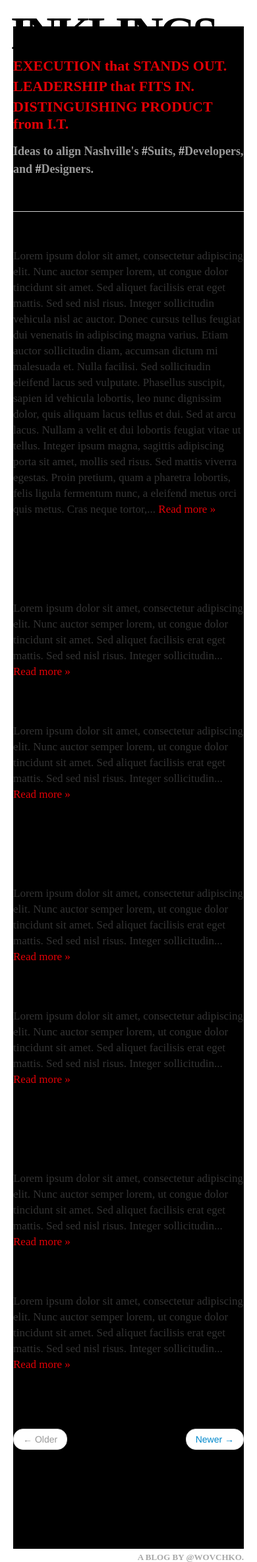
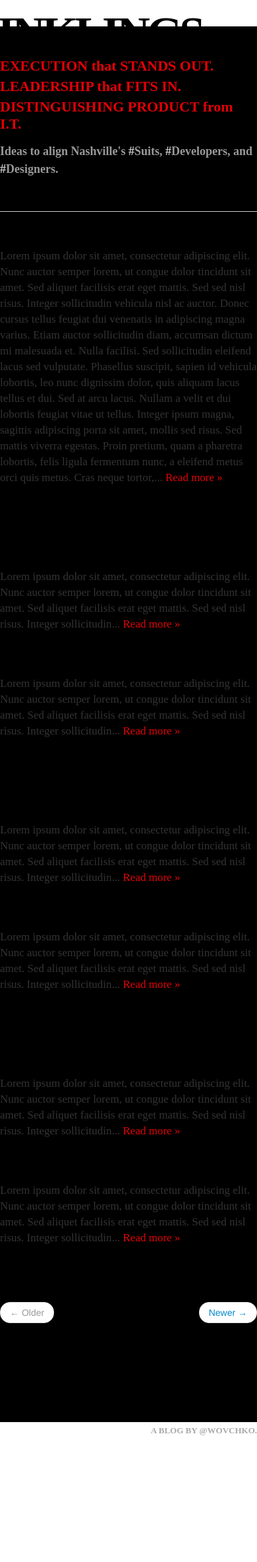
Before and after one commit to wovchko/inklings, a Jekyll site: the page built from index.html, in a window 390 px wide. Shown: the whole page at 66% size. Built offline with Jekyll 4.4.1, drawn with Linux system fonts in a browser that asks for light colours; Markdown is read by kramdown in place of the engine named in the settings; the list of posts is cut into pages by our own code; after the commit the page ends 2175 px from its top, so only the background shows below that.

Commit message:
Playing with pacement of pagination buttons

```diff
--- a/css/bootstrap_custom.css
+++ b/css/bootstrap_custom.css
@@ -656,10 +656,12 @@
 .container:after {
   clear: both;
 }
+/* Wovchko customization; Begin */
 .container-fluid {
   padding 0;
   *zoom: 1;
 }
+/* Wovchko customization; End */
 .container-fluid:before,
 .container-fluid:after {
   display: table;
@@ -1338,11 +1340,10 @@
   h6 {
     font-size: 12px;
   }
+  body {
+    padding-left: 0;
+  }
   /* Wovchko customization; End */
-  body {
-    padding-left: 20px;
-    padding-right: 20px;
-  }
   .navbar-fixed-top,
   .navbar-fixed-bottom,
   .navbar-static-top {
```
